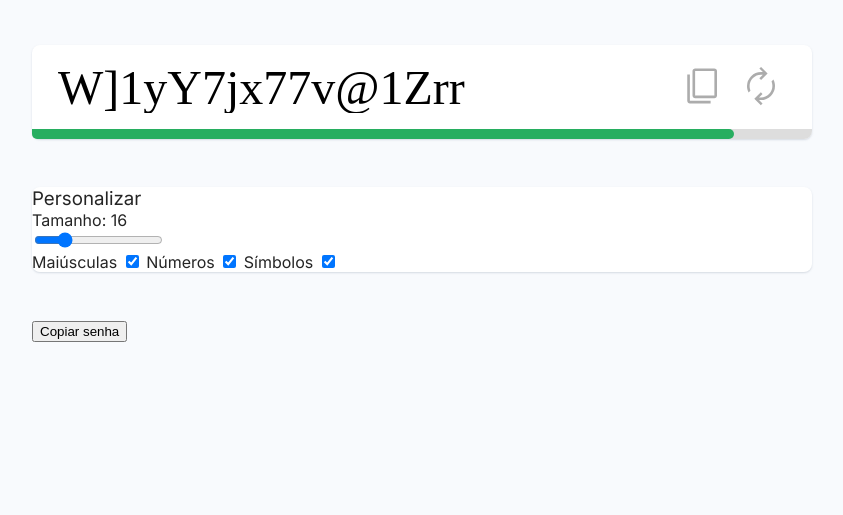
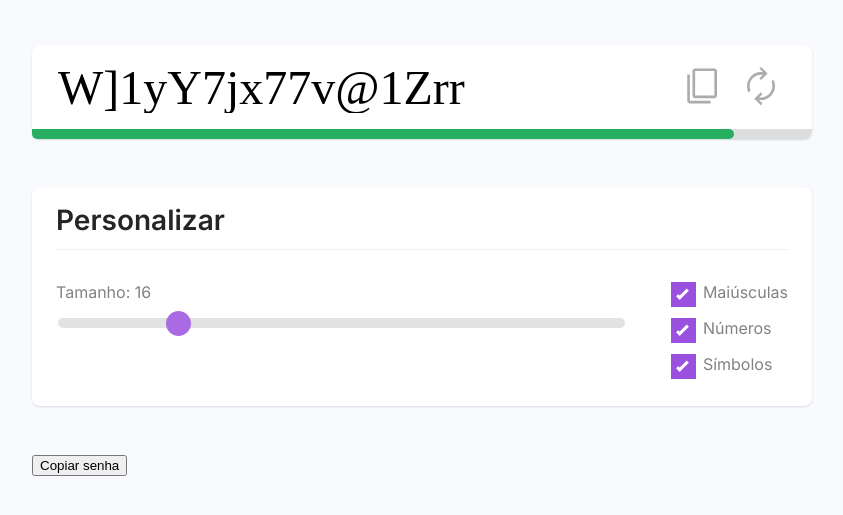
Before and after one commit to alanFont/Password-Generator, a plain HTML site: page Gerador de senha.html in a window 1280 px wide. Shown: the part 87-602 px from the top of the page, without its empty margins (218-1061 px from the left). Drawn offline with Linux system fonts and the light colour scheme.

Commit message:
Version 1 d2

```diff
--- a/Gerador de senha.html
+++ b/Gerador de senha.html
@@ -45,8 +45,9 @@
                 <div class="password-length">
                 <p>Tamanho: <span id="password-length-text">16</span></p>
                 <input type="range"
-                name="passwordLength"
-                id="passwordLength"
+                name="password-length"
+                id="password-length"
+                class="slider"
                 value="16"
                 min="4"
                 max="64"
@@ -100,7 +101,7 @@
             }
 
             // password length selector event and function
-            const passwordLengthEl = document.querySelector("#passwordLength")
+            const passwordLengthEl = document.querySelector("#password-length")
             passwordLengthEl.addEventListener("input", function() {
                 passwordLength = passwordLengthEl.value
                 generatePassword()
--- a/style.css
+++ b/style.css
@@ -89,3 +89,102 @@ main{
 .security-indicator .bar.safe {
     background-color: #27ae60;
 }
+
+.customize {
+    padding: 1rem 1.5rem;
+}
+.customize .title {
+    border-bottom: 1.5px solid #f0f0f0;
+    font-size: 1.75rem;
+    font-weight: bold;
+    margin-bottom: 2rem;
+    padding-bottom: 0.75rem;
+}
+.customize .actions{
+    display: flex;
+    gap: 3rem;
+    color: #828282;
+}
+.customize .password-length {
+    flex: 1;
+}
+.customize .password-length .slider {
+    appearance: none;
+    -webkit-appearance: none;
+    height: 10px;
+    background: #dddddd;
+    outline: none;
+    border-radius: 8px;
+    width: 100%;
+    opacity: 0.85;
+    transition: opacity 0.2s;
+    margin-top: 1rem;
+}
+.customize .password-length .slider:hover {
+    opacity: 1;
+}
+.customize .password-length .slider::-webkit-slider-thumb {
+    -webkit-appearance: none;
+    appearance: none;
+    width: 25px;
+    height: 25px;
+    border-radius: 25px;
+    background: #9b51e0;
+    cursor: pointer;
+}
+.customize .password-length .slider::-moz-slider-thumb {
+    width: 25px;
+    height: 25px;
+    border-radius: 25px;
+    background: #9b51e0;
+    cursor: pointer;
+}
+
+.checkbox-container {
+    display: block;
+    position: relative;
+    padding-left: 2rem;
+    margin-bottom: 1rem;
+    cursor: pointer;
+    -webkit-user-select: none;
+    -moz-user-select: none;
+    -ms-user-select: none;
+    user-select: none;
+}
+.checkbox-container input {
+    position: absolute;
+    height: 0;
+    width: 0;
+    opacity: 0;
+    cursor: pointer;
+}
+.checkbox-container .checkmark {
+    position: absolute;
+    top: 0;
+    left: 0;
+    height: 25px;
+    width: 25px;
+    background-color: #dddddd;
+    transition: all 0.2s;
+}
+.checkbox-container:hover input ~ .checkmark {
+    background-color: #cccccc;
+}
+.checkbox-container input:checked ~ .checkmark {
+    background-color: #9b51e0;
+}
+.checkbox-container .checkmark:after {
+    content: "";
+    display: none;
+    position: absolute;
+    left: 9px;
+    top: 5px;
+    width: 5px;
+    height: 13px;
+    border: solid white;
+    border-width: 0 3px 3px 0;
+    transform: rotate(45deg);
+}
+.checkbox-container input:checked ~ .checkmark:after {
+    display: block;
+}
```
